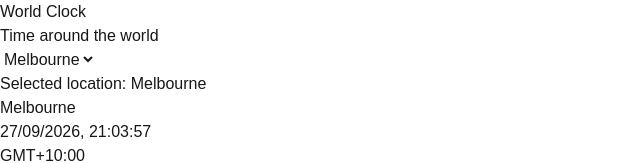
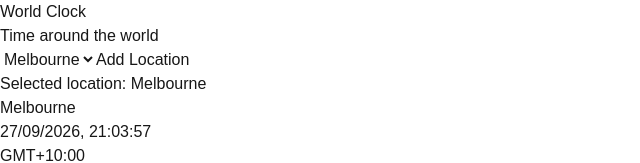
Before and after one commit to timeutility/timeflow-ai, a Next.js app: page /world-clock in a window 1280 px wide. Shown: the top 163 px of the page, without its empty margins (0-640 px from the left). Built offline with nearby package versions, Linux system fonts and the light colour scheme.

Commit message:
Add World Clock location add behavior

```diff
--- a/src/app/world-clock/WorldClockExperience.tsx
+++ b/src/app/world-clock/WorldClockExperience.tsx
@@ -9,9 +9,15 @@ export default function WorldClockExperience() {
      const [selectedLocationId, setSelectedLocationId] = useState(
     melbourne.entity_id,
   );
+  const [addedLocationIds, setAddedLocationIds] = useState<string[]>([]);
 const selectedLocation = supportedLocations.find(
   (location) => location.entity_id === selectedLocationId,
 );
+const addSelectedLocation = () => {
+  if (!addedLocationIds.includes(selectedLocationId)) {
+    setAddedLocationIds([...addedLocationIds, selectedLocationId]);
+  }
+  };
 return (
   <div>
     <select
@@ -24,8 +30,18 @@ return (
         </option>
       ))}
     </select>
+    <button type="button" onClick={addSelectedLocation}>
+  Add Location
+</button>
 
     <p>Selected location: {selectedLocation?.canonical_name}</p>
+    {addedLocationIds.map((locationId) => {
+  const location = supportedLocations.find(
+    (supportedLocation) => supportedLocation.entity_id === locationId,
+  );
+
+  return <p key={locationId}>Added: {location?.canonical_name}</p>;
+})}
   </div>
 );
 }
```
